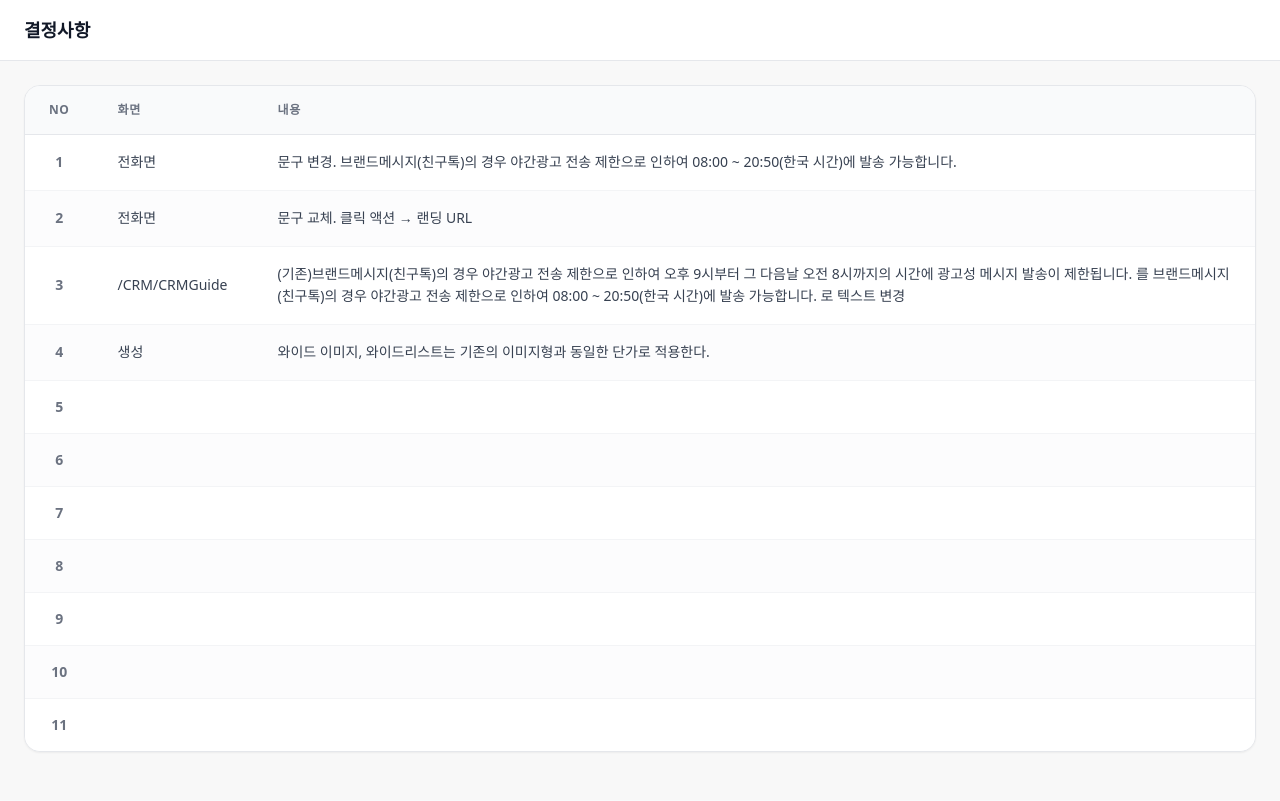
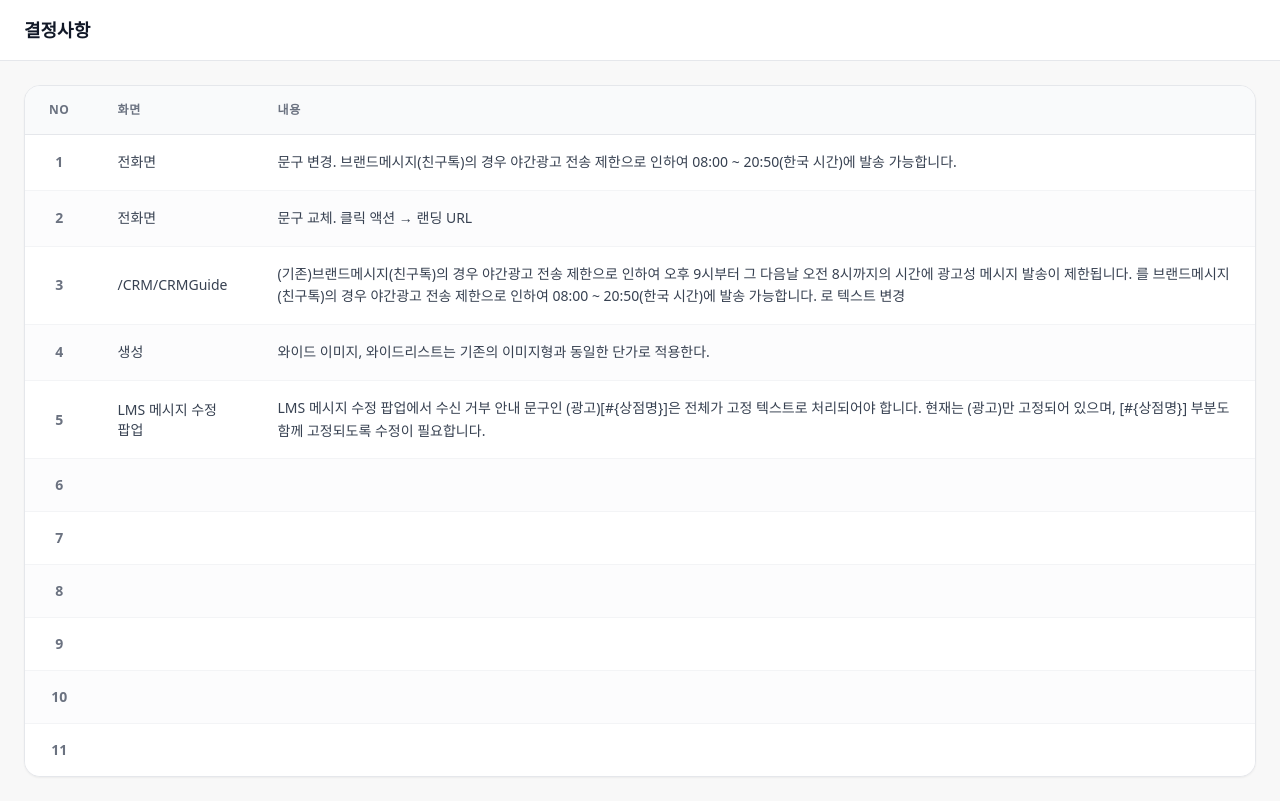
Before and after one commit to vldlzm/flexg_CRM_LIVE, a Next.js app: page /decisions in a window 1280 px wide. Built offline with nearby package versions, Linux system fonts and the light colour scheme.

Commit message:
feat: 결정사항 5번에 LMS 수신거부 고정 문구 추가 및 화면설명 제거

```diff
--- a/src/app/page.tsx
+++ b/src/app/page.tsx
@@ -72,9 +72,7 @@ const SCREEN_GROUPS: ScreenGroup[] = [
         name: '결정사항',
         href: '/decisions',
         description: '',
-        notes: [
-          'LMS 메시지 수정 팝업에서 수신 거부 안내 문구인 (광고)[#{상점명}]은 전체가 고정 텍스트로 처리되어야 합니다. 현재는 (광고)만 고정되어 있으며, [#{상점명}] 부분도 함께 고정되도록 수정이 필요합니다.',
-        ],
+        notes: [],
       },
       {
         id: 'crm-home',
--- a/src/components/Decisions.tsx
+++ b/src/components/Decisions.tsx
@@ -4,7 +4,7 @@ export default function Decisions() {
     { no: 2,  screen: '전화면', content: '문구 교체. 클릭 액션 → 랜딩 URL' },
     { no: 3,  screen: '/CRM/CRMGuide', content: '(기존)브랜드메시지(친구톡)의 경우 야간광고 전송 제한으로 인하여 오후 9시부터 그 다음날 오전 8시까지의 시간에 광고성 메시지 발송이 제한됩니다. 를 브랜드메시지(친구톡)의 경우 야간광고 전송 제한으로 인하여  08:00 ~ 20:50(한국 시간)에 발송 가능합니다. 로 텍스트 변경' },
     { no: 4,  screen: '생성', content: '와이드 이미지, 와이드리스트는 기존의 이미지형과 동일한 단가로 적용한다.' },
-    { no: 5,  screen: '', content: '' },
+    { no: 5,  screen: 'LMS 메시지 수정 팝업', content: 'LMS 메시지 수정 팝업에서 수신 거부 안내 문구인 (광고)[#{상점명}]은 전체가 고정 텍스트로 처리되어야 합니다. 현재는 (광고)만 고정되어 있으며, [#{상점명}] 부분도 함께 고정되도록 수정이 필요합니다.' },
     { no: 6,  screen: '', content: '' },
     { no: 7,  screen: '', content: '' },
     { no: 8,  screen: '', content: '' },
```
